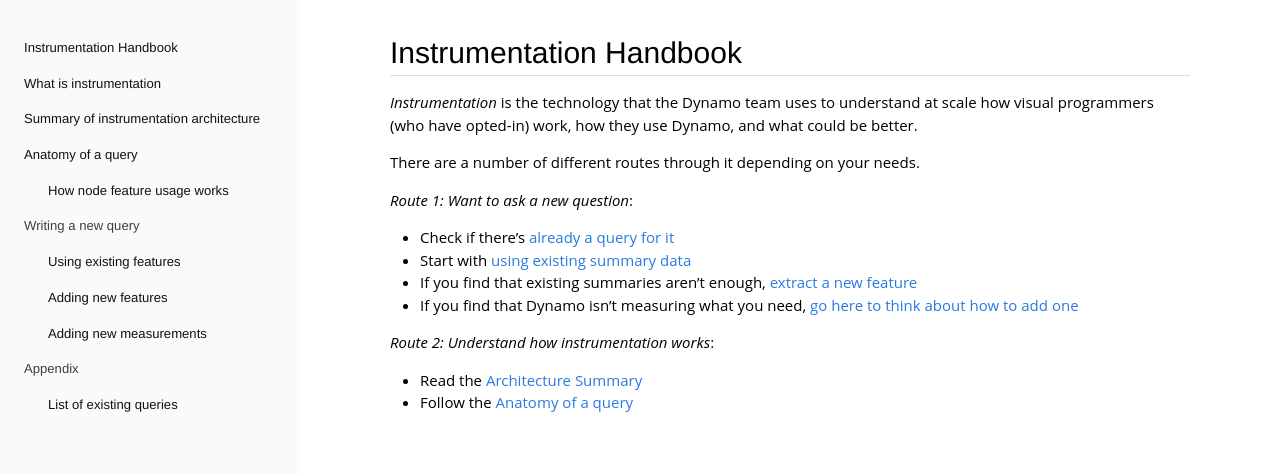
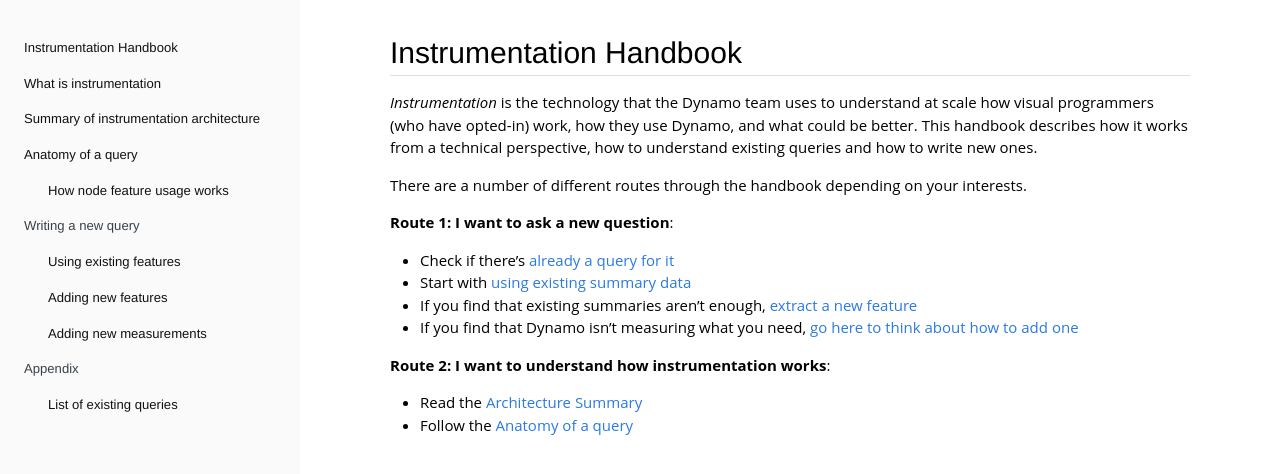
Before and after one commit to DynamoDS/Coulomb, a Jekyll site: the page built from docs/index.md, in a window 1280 px wide. Shown: the top 474 px of the page. Built offline with Jekyll 4.4.1, drawn with Linux system fonts in a browser that asks for light colours.

Commit message:
Update index.md

```diff
--- a/docs/index.md
+++ b/docs/index.md
@@ -4,17 +4,17 @@
 permalink: /about/
 ---
 
-*Instrumentation* is the technology that the Dynamo team uses to understand at scale how visual programmers (who have opted-in) work, how they use Dynamo, and what could be better.
+*Instrumentation* is the technology that the Dynamo team uses to understand at scale how visual programmers (who have opted-in) work, how they use Dynamo, and what could be better. This handbook describes how it works from a technical perspective, how to understand existing queries and how to write new ones.
 
-There are a number of different routes through it depending on your needs.
+There are a number of different routes through the handbook depending on your interests.
 
-*Route 1: Want to ask a new question*:
+**Route 1: I want to ask a new question**:
  - Check if there's [already a query for it](http://dynamods.github.io/Coulomb/05-appendix/01-list-of-existing-queries/)
  - Start with [using existing summary data](http://dynamods.github.io/Coulomb/04-writing-a-new-query/01-existing-features/)
  - If you find that existing summaries aren't enough, [extract a new feature](http://dynamods.github.io/Coulomb/04-writing-a-new-query/01-existing-features/)
  - If you find that Dynamo isn't measuring what you need, [go here to think about how to add one](http://dynamods.github.io/Coulomb/04-writing-a-new-query/03-new-measurements/)
 
 
-*Route 2: Understand how instrumentation works*:
+**Route 2: I want to understand how instrumentation works**:
   - Read the [Architecture Summary](http://dynamods.github.io/Coulomb/02-summary-of-instrumentation-architecture/)
   - Follow the [Anatomy of a query](http://dynamods.github.io/Coulomb/03-anatomy-of-a-query/)
```
